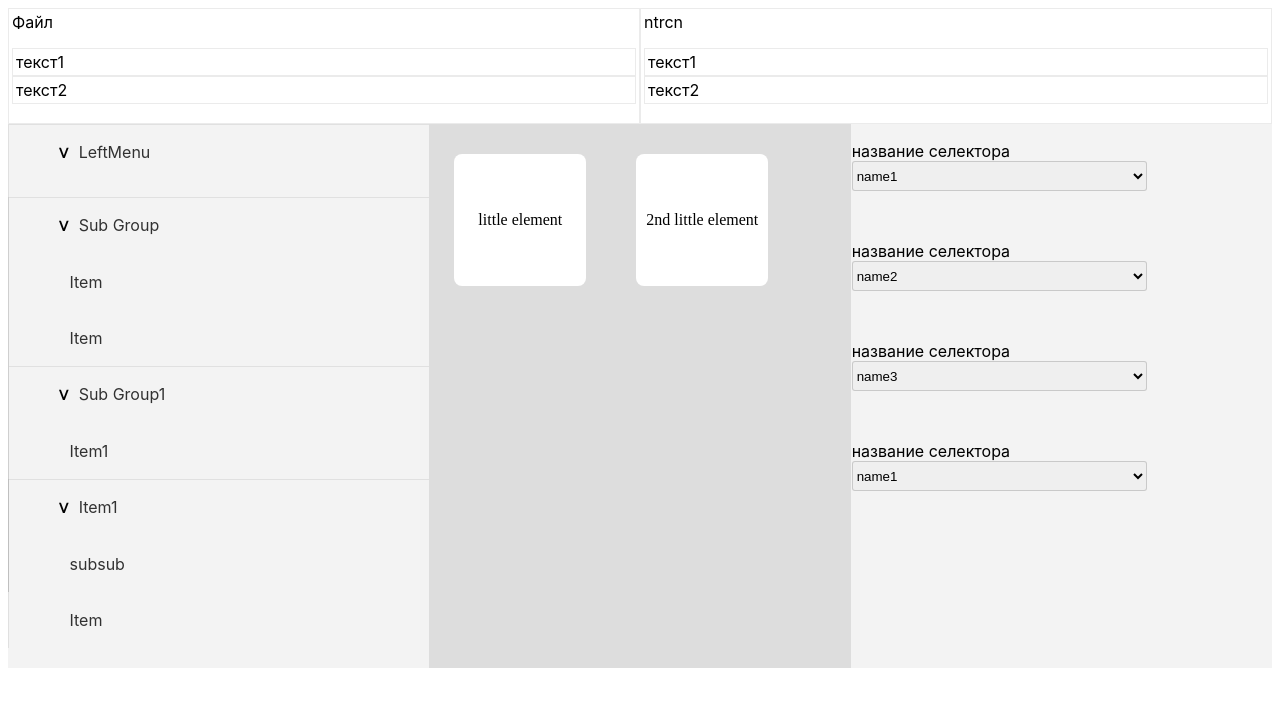
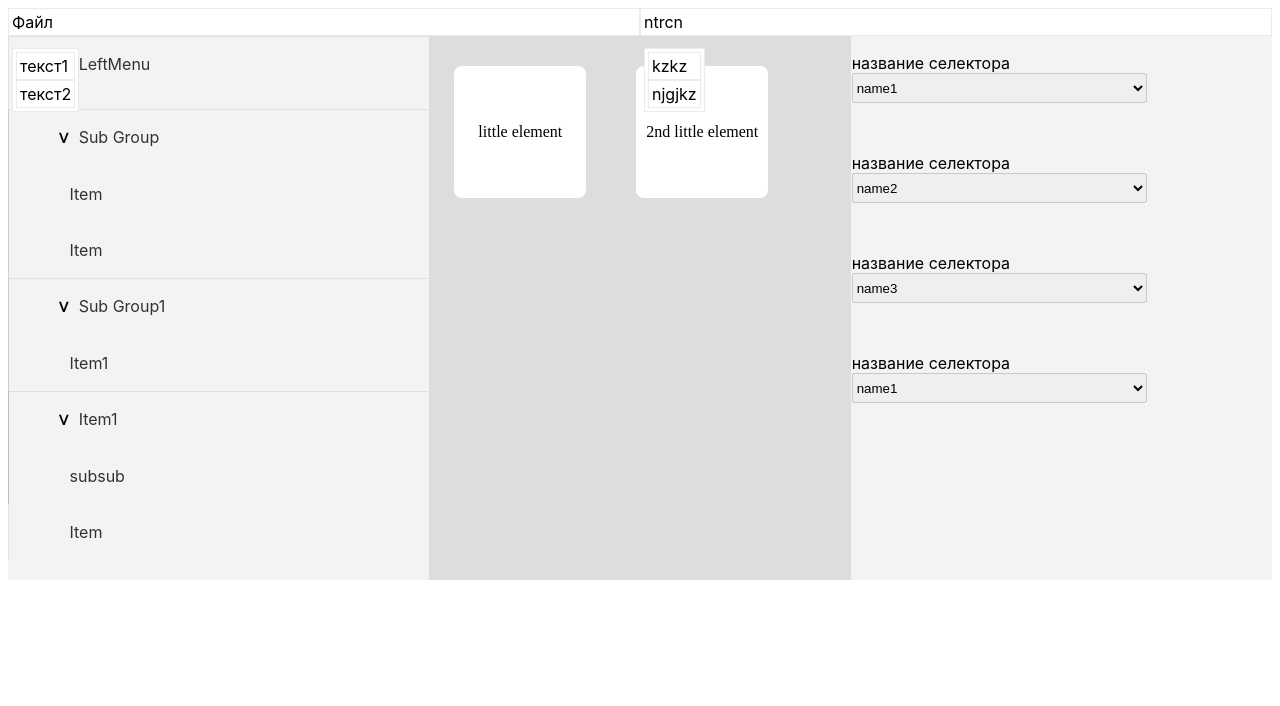
Before and after one commit to igordmax/electronapp, a Vue app: page / in a window 1280 px wide. Both pictures are taken after a click on the element "Файл". Shown: the top 706 px of the page. Built offline with nearby package versions, Linux system fonts and the light colour scheme.

Commit message:
step 5.3

```diff
--- a/src/components/HeaderMenu.vue
+++ b/src/components/HeaderMenu.vue
@@ -11,15 +11,16 @@
 </ul>-->
 <div class="container">
   <div class="menu" @click="open=!open">Файл
-  <ul class="dropown-content" v-if="open">
-    <li >текст1</li>
-     <li >текст2</li>
+  <ul class="dropdown-content" v-if="open">
+    <li>текст1</li>
+     <li>текст2</li>
   </ul>
   </div>
+
     <div class="menu" @click="open=!open">ntrcn
-  <ul class="dropown-content" v-if="open">
-    <li >текст1</li>
-     <li >текст2</li>
+  <ul class="dropdown-content" v-if="open">
+    <li>kzkz</li>
+     <li>njgjkz</li>
   </ul>
   </div>
   </div>
@@ -50,7 +51,10 @@ export default {
   if (this.isFolder) {
     this.open=!this.open;
   }
- }
+ },
+  stopClick: function(e){
+e.preventDefault();
+},
   },
   computed: {
     isFolder: function(){
@@ -62,9 +66,28 @@ export default {
 </script>
 
 <style>
-  .dropdown-content{
+  div.container {
+position: relative;
+  }
+  ul.dropdown-content{
   /*ransform: scale(2)*/
-  position: absolute
+  position: absolute;
+  /*transform: scale(3);*/
+  z-index: 1;
+  padding-top: 16px;
+  cursor: pointer;
+    font-family: -apple-system, BlinkMacSystemFont, "Segoe UI", Roboto,
+    Oxygen-Sans, Ubuntu, Cantarell, "Helvetica Neue", Helvetica, Arial,
+    sans-serif;
+    -webkit-font-smoothing: antialiased;
+    -moz-osx-font-smoothing: grayscale;
+    -ms-flex: 1 0 0;
+    flex: 1 0 0;
+    border: 1px solid;
+    border-width: 1px;
+    border-color: rgba(0, 0, 0, 0.0803);
+    padding: 3px;
+    background: #FFFFFF;
   }
   .headerMenuStyle{
     position: absolute;
```
Lines whose indentation alone changed are shown as unchanged.
